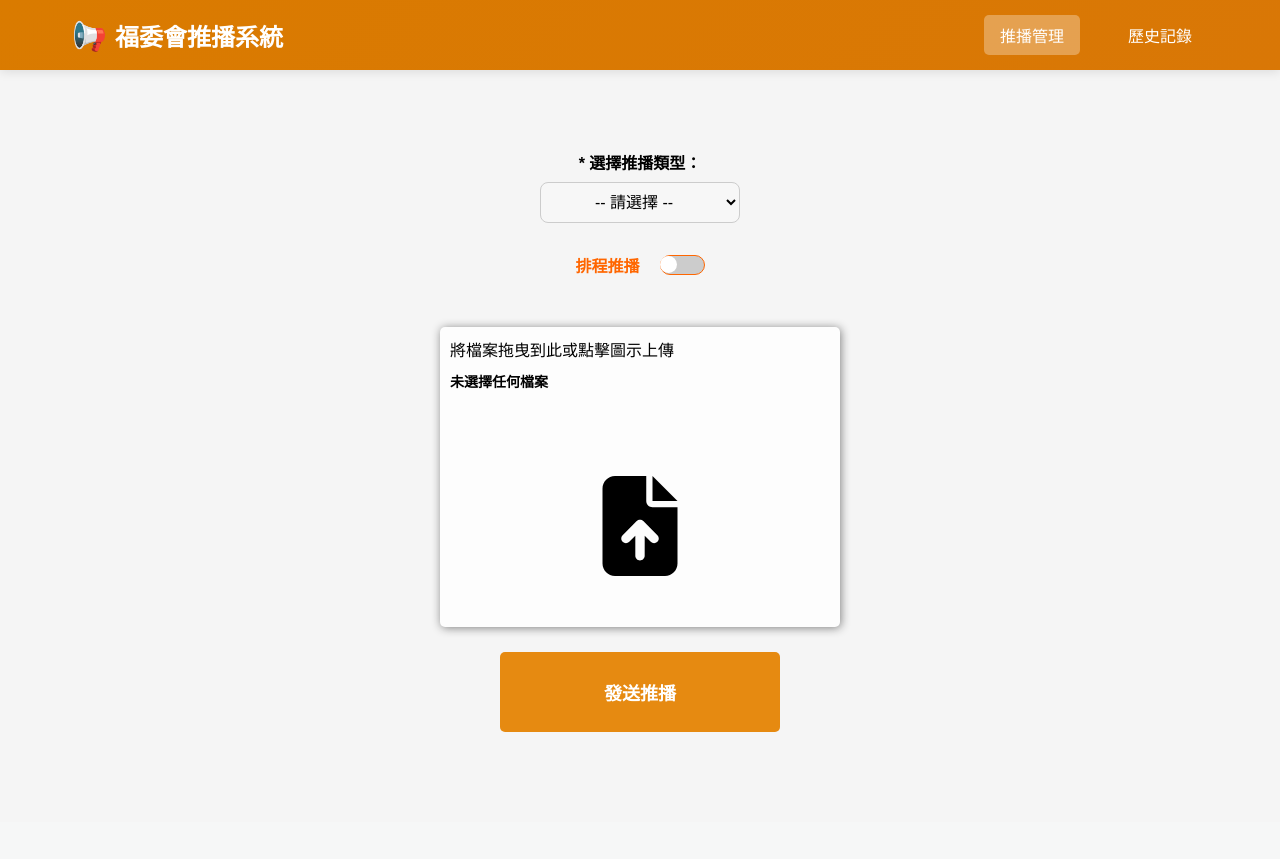
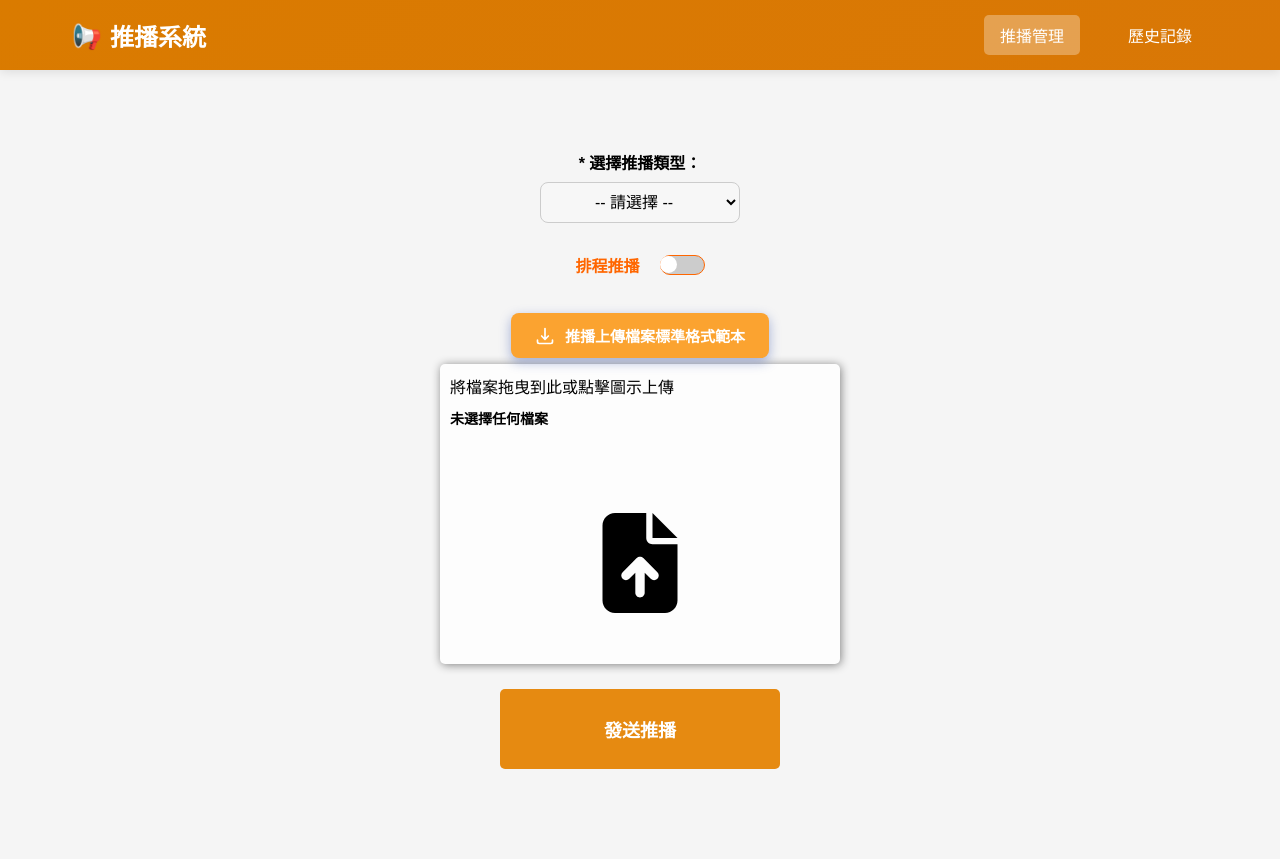
Before and after one commit to Joy0130/Python_FPNS, a Flask app: page / in a window 1280 px wide. Before the commit the page ends 732 px from the top, so only its background shows below. Run offline with Flask 3, Linux system fonts and the light colour scheme; parts of the project's set-up code (start-up, migrations or seed data) failed here and were passed over.

Commit message:
feat: 新增推播範本下載功能並修正多處翻譯與儲存邏輯

```diff
--- a/app.py
+++ b/app.py
@@ -73,14 +73,14 @@ def load_scheduled_notifications():
         print(f"載入排程資料錯誤: {e}")
         return {"schedules": []}
 
-# 保存排程推播資料
+# 儲存排程推播資料
 def save_scheduled_notifications(data):
-    """保存排程推播資料"""
+    """儲存排程推播資料"""
     try:
         with open(SCHEDULED_NOTIFICATIONS_FILE, 'w', encoding='utf-8') as f:
             json.dump(data, f, ensure_ascii=False, indent=2)
     except Exception as e:
-        print(f"保存排程資料錯誤: {e}")
+        print(f"儲存排程資料錯誤: {e}")
 
 # 新增排程推播
 def add_scheduled_notification(schedule_id, notification_type, filename, schedule_datetime, notification_tasks):
@@ -248,6 +248,24 @@ def history():
 
     return render_template('history.html', records=records)
 
+@app.route('/download_template')
+def download_template():
+    """下載推播標準格式範本"""
+    from flask import send_file
+    import os
+    template_path = os.path.join(os.getcwd(), 'data', '推播標準格式.xlsx')
+
+    # 確保文件存在
+    if not os.path.exists(template_path):
+        return "範本文件不存在", 404
+
+    return send_file(
+        template_path,
+        mimetype='application/vnd.openxmlformats-officedocument.spreadsheetml.sheet',
+        as_attachment=True,
+        download_name='推播標準格式.xlsx'
+    )
+
 @app.route('/result')
 def push_result():
     """顯示推播結果（POST-Redirect-GET 模式）"""
@@ -287,17 +305,17 @@ def history_detail(record_id):
 def cancel_schedule(schedule_id):
     """取消排程推播"""
     try:
-        # 从scheduler中移除任务
+        # 從排程中移除任務
         try:
             scheduler.remove_job(schedule_id)
-            print(f"已从scheduler移除任务: {schedule_id}")
+            print(f"已從排程中移除任務: {schedule_id}")
         except Exception as e:
-            print(f"移除scheduler任务时出错（可能已不存在）: {e}")
+            print(f"移除排程任務時出錯（可能已不存在）: {e}")
 
-        # 从排程文件中移除
+        # 從排程文件中移除
         remove_scheduled_notification(schedule_id)
 
-        # 更新历史记录状态为已取消
+        # 更新歷史紀錄狀態為已取消
         history = load_history()
         for record in history:
             if record.get('schedule_id') == schedule_id:
@@ -305,19 +323,19 @@ def cancel_schedule(schedule_id):
                 record['cancelled_at'] = datetime.now(TAIWAN_TZ).isoformat()
                 break
 
-        # 保存更新后的历史记录
+        # 更新後歷史紀錄
         try:
             with open('data/history.json', 'w', encoding='utf-8') as f:
                 json.dump(history, f, ensure_ascii=False, indent=2)
-            print(f"已更新历史记录状态: {schedule_id}")
+            print(f"已更新歷史紀錄狀態: {schedule_id}")
         except Exception as e:
-            print(f"更新历史记录失败: {e}")
-            return jsonify({"success": False, "error": "更新历史记录失败"}), 500
+            print(f"更新歷史紀錄失敗: {e}")
+            return jsonify({"success": False, "error": "更新歷史紀錄失敗"}), 500
 
         return jsonify({"success": True, "message": "排程已取消"})
 
     except Exception as e:
-        print(f"取消排程时发生错误: {e}")
+        print(f"取消排程時發生錯誤: {e}")
         return jsonify({"success": False, "error": str(e)}), 500
 
 
--- a/history.py
+++ b/history.py
@@ -61,21 +61,21 @@ def save_history_record(notification_type, filename, total, success, failed, res
     if schedule_id:
         record['schedule_id'] = schedule_id
 
-    # 添加到歷史記錄
+    # 加入歷史紀錄
     history.append(record)
 
-    # 保存到文件
+    # 儲存到文件
     try:
         with open(HISTORY_FILE, 'w', encoding='utf-8') as f:
             json.dump(history, f, ensure_ascii=False, indent=2)
-        print(f"歷史記錄已保存: ID {record['id']}")
+        print(f"歷史紀錄已儲存: ID {record['id']}")
     except Exception as e:
-        print(f"保存歷史記錄失敗: {e}")
+        print(f"儲存歷史紀錄失敗: {e}")
 
 def get_notification_type_name(notification_type):
     """獲取推播類型的中文名稱"""
     type_mapping = {
-        'btext': '福利金',
+        #'btext': '福利金',
         'etext': '教育補助',
         'ftext': '春節禮金'
     }
--- a/static/css/style.css
+++ b/static/css/style.css
@@ -128,6 +128,43 @@ body {
 /* ========================================
    推播管理頁面樣式 (index.html)
    ======================================== */
+/* 下載範本區域 */
+.download-template-section {
+  margin: -4px auto;
+  text-align: center;
+}
+
+.download-template-btn {
+  display: inline-flex;
+  align-items: center;
+  gap: 10px;
+  padding: 12px 24px;
+  background: #fba330;
+  color: white;
+  text-decoration: none;
+  border-radius: 8px;
+  font-size: 15px;
+  font-weight: 600;
+  box-shadow: 0 4px 12px rgba(40, 70, 167, 0.4);
+  transition: all 0.3s ease;
+}
+
+.download-template-btn:hover {
+  background: #f89412;
+  transform: translateY(-2px);
+  box-shadow: 0 6px 16px rgba(40, 70, 167, 0.4);
+}
+
+.download-template-btn:active {
+  transform: translateY(0);
+}
+
+.download-icon {
+  width: 20px;
+  height: 20px;
+  stroke-width: 2.5;
+}
+
 
 /* 檔案上傳相關 */
 .file-upload-input {
@@ -313,7 +350,7 @@ body {
 .schedule-label {
   font-size: 16px;
   font-weight: bold;
-  color:rgb(255, 102, 0);
+  color: rgb(255, 102, 0);
 }
 
 /* Switch 按鈕 */
@@ -356,11 +393,11 @@ body {
   /* border: 1px solid rgb(255, 102, 0); */
 }
 
-input:checked + .slider {
+input:checked+.slider {
   background-color: #e68a11;
 }
 
-input:checked + .slider:before {
+input:checked+.slider:before {
   transform: translateX(26px);
 }
 
@@ -477,10 +514,12 @@ h1 {
 .history-time-wrapper .cancel-btn-inline {
   margin-top: 5px;
 }
+
 .history-info-wrapper {
   display: flex;
   justify-content: space-between;
-  align-items: center;   /* 關鍵：垂直置中 */
+  align-items: center;
+  /* 關鍵：垂直置中 */
   margin-top: 15px;
   padding-top: 15px;
   border-top: 1px solid #eee;
@@ -535,9 +574,11 @@ h1 {
 .value-total {
   color: #333;
 }
+
 .value-success {
   color: #28a745;
 }
+
 .value-failed {
   color: #dc3545;
 }
@@ -747,9 +788,11 @@ h1 {
 .total {
   color: #333;
 }
+
 .success {
   color: #28a745;
 }
+
 .failed {
   color: #dc3545;
 }
@@ -939,6 +982,7 @@ body.result-page {
    響應式設計
    ======================================== */
 @media screen and (max-width: 768px) {
+
   /* 導航欄響應式 */
   .hamburger {
     display: flex;
@@ -946,20 +990,23 @@ body.result-page {
 
   .navbar-menu {
     position: fixed;
-    left: -100%; /* 左側隱藏 */
+    left: -100%;
+    /* 左側隱藏 */
     top: 70px;
     flex-direction: column;
     background: linear-gradient(135deg, #da7b00 0%, #d97706 100%);
     width: 100%;
     text-align: center;
-    transition: 0.3s; /* 動畫效果時長 */
+    transition: 0.3s;
+    /* 動畫效果時長 */
     box-shadow: 0 10px 27px rgba(0, 0, 0, 0.05);
     padding: 1rem 0;
     gap: 0;
   }
 
   .navbar-menu.active {
-    left: 0; /* 開啟後在左側 */
+    left: 0;
+    /* 開啟後在左側 */
   }
 
   .navbar-item,
--- a/templates/index.html
+++ b/templates/index.html
@@ -1,5 +1,6 @@
 <!DOCTYPE html>
 <html lang="en">
+
 <head>
     <meta charset="UTF-8">
     <meta name="viewport" content="width=device-width, initial-scale=1.0">
@@ -16,8 +17,8 @@
         <div class="navbar-container">
             <div class="navbar-brand">
                 <a href="/" class="navbar-logo">
-                    <span class="navbar-icon">📢</span>
-                    <span>福委會推播系統</span>
+                    <span>📢</span>
+                    <span>推播系統</span>
                 </a>
             </div>
             <div class="hamburger" id="hamburger">
@@ -43,7 +44,7 @@
             <label for="notification_type">* 選擇推播類型：</label>
             <select name="notification_type" id="notification_type">
                 <option value="">-- 請選擇 --</option> <!-- 預設空白選項 -->
-            <option value="btext">福利金</option>
+                <!-- <option value="btext">福利金</option> -->
                 <option value="etext">教育補助</option>
                 <option value="ftext">春節禮金</option>
             </select>
@@ -73,8 +74,22 @@
         </div>
 
         <div class="container">
+            <!-- 下載範本區域 -->
+            <div class="download-template-section">
+                <a href="/download_template" class="download-template-btn" download>
+                    <svg class="download-icon" viewBox="0 0 24 24" fill="none" xmlns="http://www.w3.org/2000/svg">
+                        <path d="M12 3V16M12 16L16 12M12 16L8 12" stroke="currentColor" stroke-width="2"
+                            stroke-linecap="round" stroke-linejoin="round" />
+                        <path d="M3 17V19C3 20.1046 3.89543 21 5 21H19C20.1046 21 21 20.1046 21 19V17"
+                            stroke="currentColor" stroke-width="2" stroke-linecap="round" />
+                    </svg>
+                    <span>推播上傳檔案標準格式範本</span>
+                </a>
+            </div>
+
             <input class="file-upload-input" name="file" type="file" accept=".xlsx, .xls">
-            <div class="file-upload-zone" onclick="document.querySelector('.file-upload-input').click();" ondrop="dropHandler(event);" ondragover="event.preventDefault();">
+            <div class="file-upload-zone" onclick="document.querySelector('.file-upload-input').click();"
+                ondrop="dropHandler(event);" ondragover="event.preventDefault();">
                 <span>將檔案拖曳到此或點擊圖示上傳</span>
                 <span class="file-upload__name">未選擇任何檔案</span>
                 <img class="image" src="{{ url_for('static', filename='images/file.svg') }}" alt="image" />
@@ -89,7 +104,8 @@
     </form>
 
     <!-- Loading 畫面（覆蓋整個螢幕） -->
-    <div id="loading" style="display: none; position: fixed; top: 0; left: 0; width: 100%; height: 100%; background-color: rgba(0, 0, 0, 0.8); z-index: 10000; justify-content: center; align-items: center;">
+    <div id="loading"
+        style="display: none; position: fixed; top: 0; left: 0; width: 100%; height: 100%; background-color: rgba(0, 0, 0, 0.8); z-index: 10000; justify-content: center; align-items: center;">
         <img class="loading-img" src="{{ url_for('static', filename='images/loading1.gif') }}" alt="發送中...請稍後" />
     </div>
 
@@ -98,13 +114,13 @@
         const hamburger = document.getElementById('hamburger');
         const navbarMenu = document.getElementById('navbar-menu');
 
-        hamburger.addEventListener('click', function() {
+        hamburger.addEventListener('click', function () {
             navbarMenu.classList.toggle('active');
         });
 
         // 點擊菜單項後自動關閉菜單
         document.querySelectorAll('.navbar-link').forEach(link => {
-            link.addEventListener('click', function() {
+            link.addEventListener('click', function () {
                 navbarMenu.classList.remove('active');
             });
         });
@@ -128,7 +144,7 @@
             scheduleDateInput.min = todayStr;
 
             // 如果選擇的是今天，時間最小值為當前時間
-            scheduleDateInput.addEventListener('change', function() {
+            scheduleDateInput.addEventListener('change', function () {
                 if (this.value === todayStr) {
                     const hours = String(now.getHours()).padStart(2, '0');
                     const minutes = String(now.getMinutes()).padStart(2, '0');
@@ -143,11 +159,11 @@
         setMinDateTime();
 
         // 確保點擊日期時間輸入框可以打開選擇器
-        scheduleDateInput.addEventListener('click', function() {
+        scheduleDateInput.addEventListener('click', function () {
             this.showPicker && this.showPicker();
         });
 
-        scheduleTimeInput.addEventListener('click', function() {
+        scheduleTimeInput.addEventListener('click', function () {
             this.showPicker && this.showPicker();
         });
 
@@ -166,7 +182,7 @@
         }
 
         // 排程開關切換
-        scheduleToggle.addEventListener("change", function() {
+        scheduleToggle.addEventListener("change", function () {
             if (this.checked) {
                 scheduleFields.style.display = "flex";
             } else {
@@ -234,4 +250,5 @@
 
 
 </body>
+
 </html>
```
Also changed, not shown: 2 other files. Lines whose indentation alone changed are shown as unchanged.
